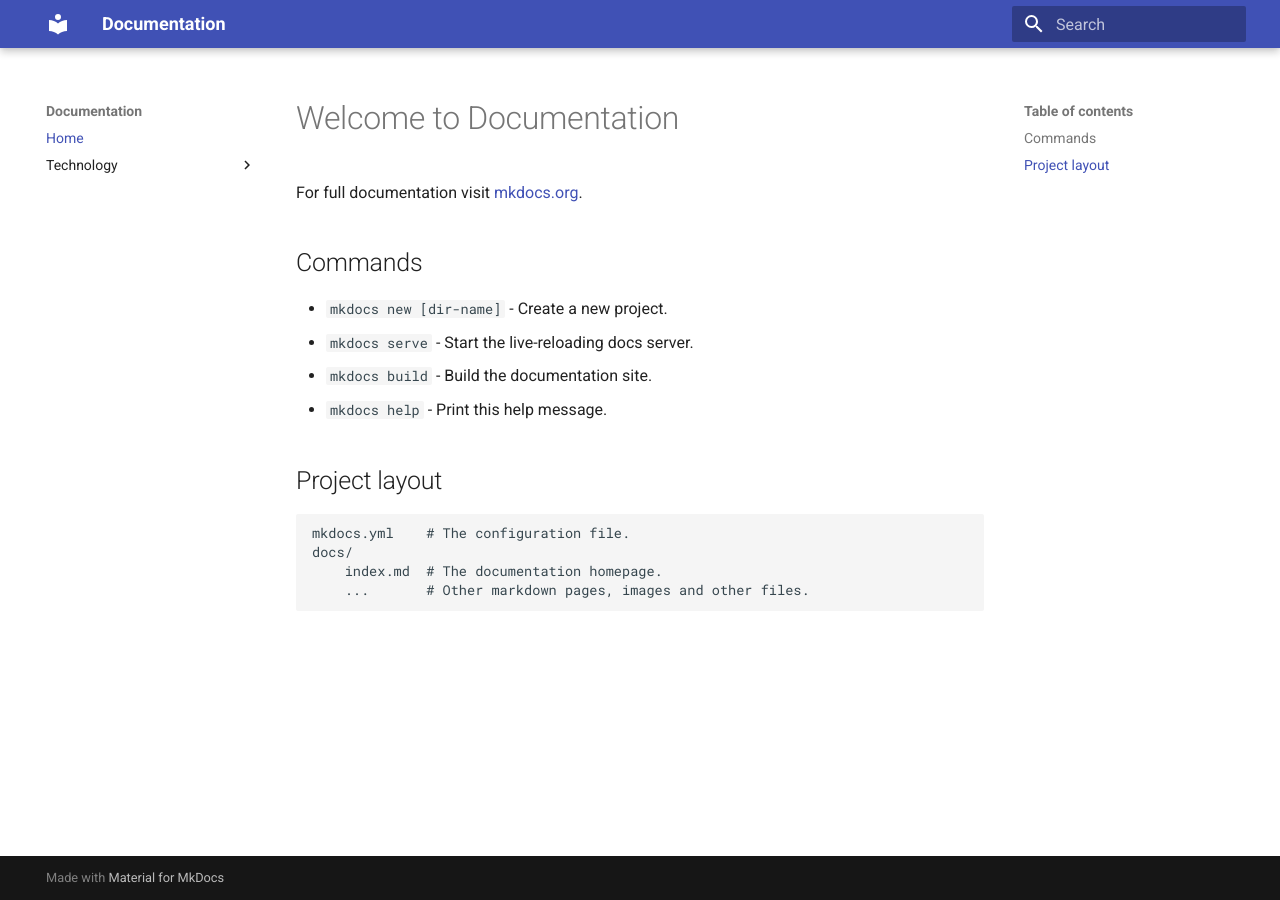
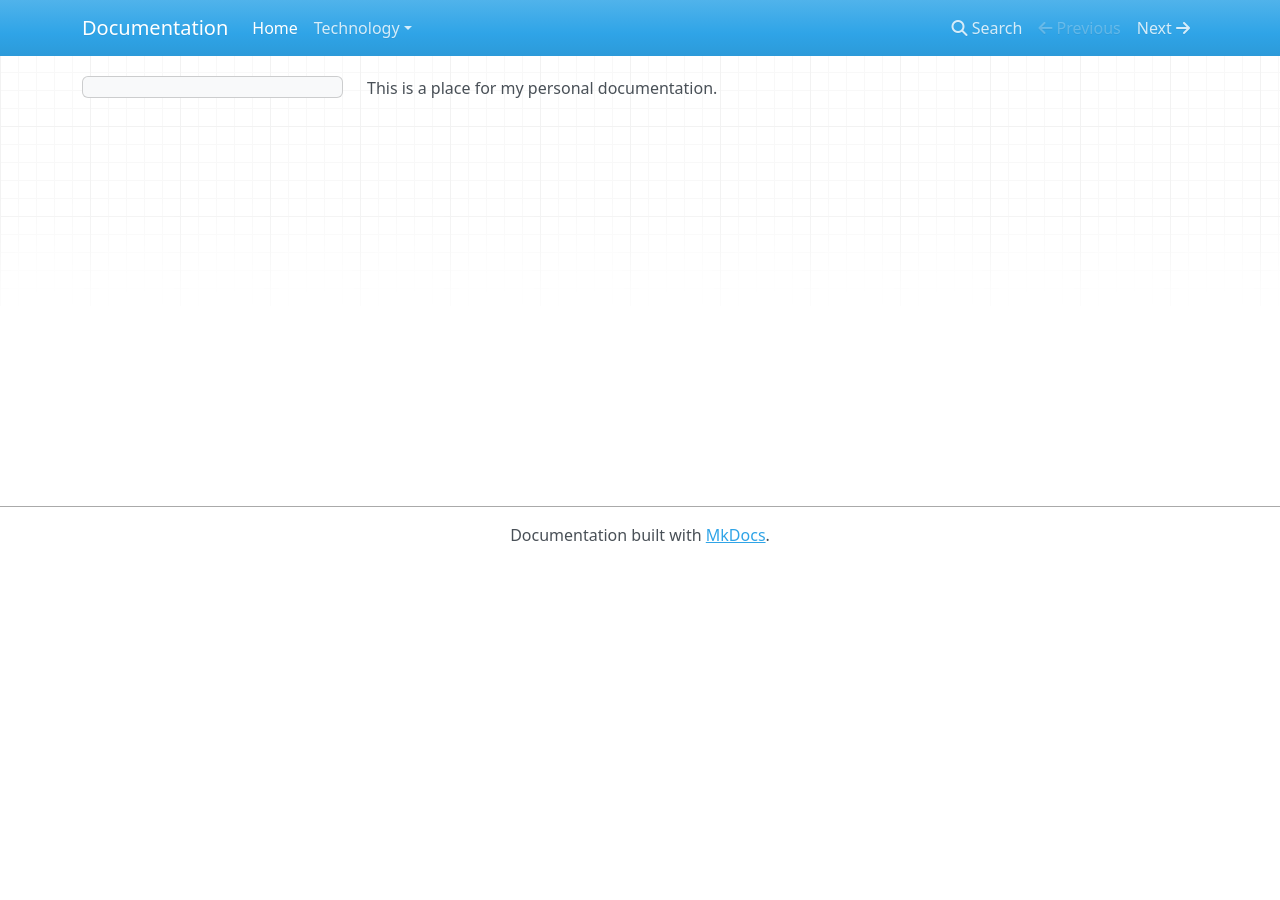
Before and after one commit to twistymcgee/documentation, an MkDocs documentation site: the page built from docs/index.md, in a window 1280 px wide. Built offline with MkDocs 1.6.1, drawn with Linux system fonts in a browser that asks for light colours; nearby versions of some CDN libraries; old or Windows-style settings are respelled for this version of MkDocs.

Commit message:
Added another level to the technology section. Added a new howto page for create virtual hosts on ubuntu. Removed default text on index.

```diff
--- a/docs/index.md
+++ b/docs/index.md
@@ -1,17 +1 @@
-# Welcome to Documentation
-
-For full documentation visit [mkdocs.org](http://mkdocs.org).
-
-## Commands
-
-* `mkdocs new [dir-name]` - Create a new project.
-* `mkdocs serve` - Start the live-reloading docs server.
-* `mkdocs build` - Build the documentation site.
-* `mkdocs help` - Print this help message.
-
-## Project layout
-
-    mkdocs.yml    # The configuration file.
-    docs/
-        index.md  # The documentation homepage.
-        ...       # Other markdown pages, images and other files.
+This is a place for my personal documentation.
--- a/mkdocs.yml
+++ b/mkdocs.yml
@@ -2,5 +2,7 @@ site_name: Documentation
 pages:
 - Home: index.md
 - Technology:
-  - 'Initial Server Setup with Ubuntu 16.04': technology/ubuntu_initial.md
-theme: material
+  - Ubuntu:
+    - 'Initial Server Setup with Ubuntu 16.04': technology/ubuntu/initial.md
+    - 'How To Set Up Apache Virtual Hosts on Ubuntu 16.04': technology/ubuntu/vhost.md
+theme: mkdocs
```
Also changed, not shown: docs/technology/ubuntu/vhost.md (added, +174 -0 lines), docs/technology/ubuntu/initial.md (renamed from docs/technology/ubuntu_initial.md).
